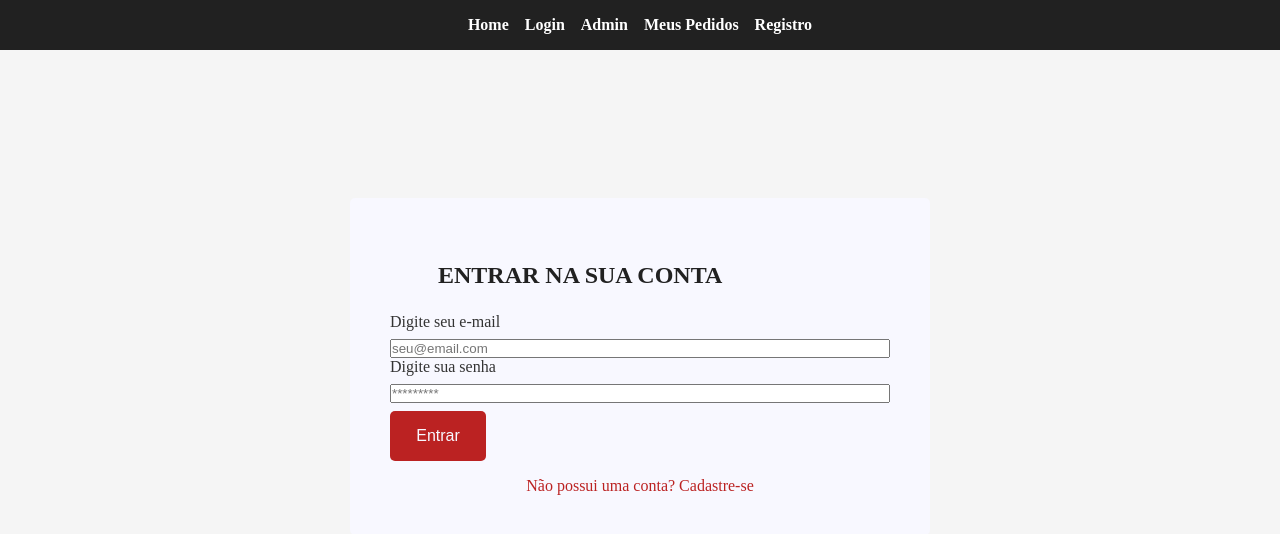
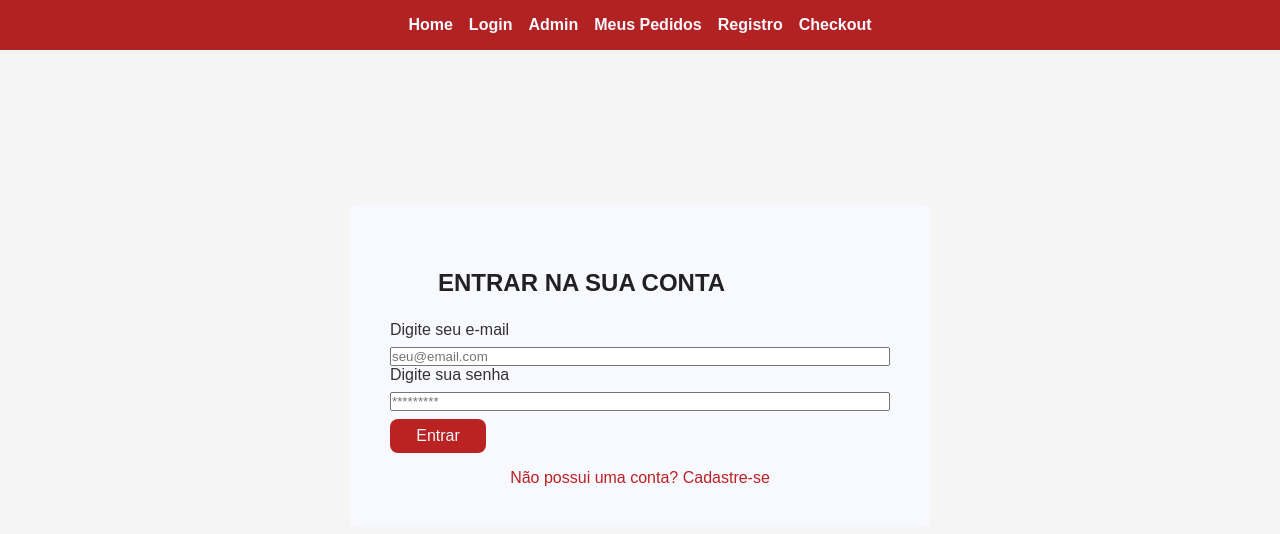
Before and after one commit to luanasantosb/projetoFututoDigital, a React (Vite) app: page /login in a window 1280 px wide. Shown: the top 534 px of the page. Built offline with nearby package versions, Linux system fonts and the light colour scheme.

Commit message:
página checkout

```diff
--- a/src/App.jsx
+++ b/src/App.jsx
@@ -5,6 +5,7 @@ import Admin from "./pages/Admin";
 import MeusPedidos from "./pages/MeusPedidos";
 import Registro from "./pages/Registro";
 import ServiceDetails from "./pages/ServiceDetails";
+import Checkout from "./pages/Checkout";
 
 
 function App() {
@@ -16,6 +17,7 @@ function App() {
         <Route path="/admin" element={<Admin />} />
         <Route path="/meus-pedidos" element={<MeusPedidos />} />
         <Route path="/registro" element={<Registro />} />
+        <Route path="/checkout" element={<Checkout />} />
       </Routes>
   );
 }
--- a/src/components/Menu.jsx
+++ b/src/components/Menu.jsx
@@ -19,6 +19,9 @@ export default function Menu() {
         <li style={styles.li}>
           <Link style={styles.link} to="/registro">Registro</Link>
         </li>
+        <li style={styles.li}>
+          <Link style={styles.link} to="/checkout">Checkout</Link>
+        </li>
       </ul>
     </nav>
   );
@@ -29,7 +32,7 @@ const styles = {
      display: "flex",
     justifyContent:"center",
     padding: "1rem",
-    backgroundColor: "#212121",
+    backgroundColor: "#B22222",
   },
   ul: {
     listStyle: "none",
@@ -40,7 +43,7 @@ const styles = {
   },
   li: {},
   link: {
-    color: "white",
+    color: "#f8f8ff",
     textDecoration: "none",
     fontWeight: "bold",
   },
--- a/src/components/ServiceCard.jsx
+++ b/src/components/ServiceCard.jsx
@@ -3,28 +3,42 @@ import { Link } from "react-router-dom";
 export default function ServiceCard({ service }) {
    if (!service || !service.id) return null;
   return (
-    <Link
-      to={`/service/${service.id}`}
-      style={{ textDecoration: "none", color: "inherit" }}
-    >
-      <div style={styles.card}>
-        <h3>{service.title}</h3>
-        <p>R$ {service.price}</p>
-      </div>
-    </Link>
+    <div style={styles.card}>
+      <Link to={`/service/${service.id}`} style={{ textDecoration: "none", color: "inherit" }}>
+        <div>
+          <h3>{service.title}</h3>
+          <p>R$ {service.price}</p>
+        </div>
+      </Link>
+      <Link to='./checkout' style={{ textDecoration: "none" }}>
+      <button style={styles.button}>Comprar</button>
+      </Link>
+    </div>
   );
 }
 
 const styles = {
   card: {
-    border: "1px solid #ddd",
+    border: "1px solid #B22",
     borderRadius: "8px",
     padding: "1rem",
     cursor: "pointer",
+    backgroundColor: "#f5f5f5",
   },
   image: {
     width: "100%",
     height: "150px",
     objectFit: "contain",
   },
+    button: {
+    backgroundColor: "#B22",
+    color: "#f8f8ff",
+    padding: "0.5rem",
+    border: "none",
+    borderRadius: "0.5rem",
+    cursor: "pointer",
+    fontSize: "1rem",
+    marginTop: "0.5rem",
+    width: "6rem",
+  },
 };
--- /dev/null
+++ b/src/pages/Checkout.jsx
@@ -0,0 +1,42 @@
+import { Link } from "react-router-dom";
+import Menu from "../components/Menu";
+function Checkout() {
+    return (
+        <div>
+            <Menu />
+            <h2 style={styles.h2}>Página de Checkout - Em construção!</h2>
+            <div style={styles.container}>
+                <h3>{service.title}</h3>
+                <img src={service.image} width={200} />
+                <p>{service.description}</p>
+                <strong style={styles.price}>Preço: R$ {service.price}</strong>
+            </div>
+            <Link to="/" style={{ textDecoration: 'none' }}>
+                <button style={{ ...styles.button, marginLeft: "1.5rem" }}>⬅ Voltar</button>
+            </Link>
+        </div>
+    );
+}
+export default Checkout;
+
+const styles = {
+    h2: {
+        margin: "1.5rem",
+        paddingLeft: "1.5rem",
+        color: "#212121",
+        textTransform: "uppercase",
+    },
+    button: {
+        textDecoration: "none",
+        backgroundColor: "#B22",
+        color: "#f8f8ff",
+        padding: "0.5rem",
+        border: "none",
+        borderRadius: "0.5rem",
+        cursor: "pointer",
+        fontSize: "1rem",
+        marginTop: "1rem",
+        display: "flex",
+        justifyContent: "center",
+    },
+}
--- a/src/pages/Home.jsx
+++ b/src/pages/Home.jsx
@@ -24,9 +24,11 @@ export default function Home() {
   return (
     <div>
       <Menu />
+      <h2 style={styles.h2}>SERVIÇOS</h2>
       <div style={styles.grid}>
         {services.map((service) => (
-          <ServiceCard key={service.id} service={service} />
+          <ServiceCard key={service.id} service={service}
+          />
         ))}
       </div>
     </div>
@@ -39,6 +41,21 @@ const styles = {
     gridTemplateColumns: "repeat(auto-fit, minmax(250px, 1fr))",
     gap: "1.5rem",
     padding: "1.5rem",
-    backgroundColor:"#666",
+    backgroundColor: "#f8f8ff",
+  },
+
+  h2: {
+    margin: "1.5rem",
+    paddingLeft: "1.5rem",
+    color: "#212121",
+    textTransform: "uppercase",
+  },
+
+  card: {
+    border: "1px solid #B22",
+    borderRadius: "10px",
+    padding: "1rem",
+    backgroundColor: "#f8f8ff",
+    boxShadow: "0 2px 6px rgba(0.0.0.0,1)",
   },
 };
--- a/src/pages/Login.jsx
+++ b/src/pages/Login.jsx
@@ -72,9 +72,9 @@ const styles = {
   button: {
     backgroundColor: "#B22",
     color: "#f8f8ff",
-    padding: "1rem",
+    padding: "0.5rem",
     border: "none",
-    borderRadius: "5px",
+    borderRadius: "0.5rem",
     cursor: "pointer",
     fontSize: "1rem",
     marginTop: "0.5rem",
@@ -87,4 +87,5 @@ const styles = {
     color:"#B22",
     fontSize:"1rem",
   },
+
 };
--- a/src/pages/Registro.jsx
+++ b/src/pages/Registro.jsx
@@ -58,31 +58,34 @@ const styles = {
   form: {
     width: "100%",
     maxWidth: "500px",
-    backgroundColor: "#f8f8ff",
+    backgroundColor: "#f5f5f5",
     padding: "2.5rem",
-    borderRadius: "5px",
+    borderRadius: "0.5rem",
     display: "flex",
     flexDirection: "column",
   },
 
   label: {
     fontSize: "1rem",
-    marginBottom: "0.5rem",
-    color: "#333",
+    color: "#212121",
+    marginTop: "1rem",
   },
   input: {
-    padding: "1rem",
-    borderRadius: "5px",
-    boder: "1px solid #212121",
+    border:"none",
+    outline:"none",
+    padding: "0.5rem",
+    borderRadius: "0.5rem",
+    borderBottom: "1px solid #212121",
     marginBottom: "1rem",
     fontSize: "1rem",
+    backgroundColor: "#f8f8ff",
   },
   button: {
     backgroundColor: "#B22",
     color: "#f8f8ff",
-    padding: "1rem",
+    padding: "0.5rem",
     border: "none",
-    borderRadius: "5px",
+    borderRadius: "0.5rem",
     cursor: "pointer",
     fontSize: "1rem",
     marginTop: "0.5rem",
--- a/src/pages/ServiceDetails.jsx
+++ b/src/pages/ServiceDetails.jsx
@@ -1,4 +1,4 @@
-import { useParams } from "react-router-dom";
+import { Link, useParams } from "react-router-dom";
 import { useEffect, useState } from "react";
 
 export default function Details() {
@@ -24,21 +24,29 @@ export default function Details() {
   if (!service) return <p>Serviço não encontrado 😢</p>;
 
   return (
-    <div>
+    <div style={styles.container}>
       <h1>{service.title}</h1>
       <img src={service.image} width={200} />
       <p>{service.description}</p>
-      <strong>Preço: R$ {service.price}</strong>
+      <strong style={styles.price}>Preço: R$ {service.price}</strong>
+
+      <Link to="/" style={{ textDecoration: 'none' }}>
+        <button style={styles.button}>⬅ Voltar</button>
+      </Link>
+
     </div>
   );
 }
 
-
 const styles = {
   container: {
-    padding: "2rem",
-    maxWidth: "800px",
-    margin: "0 auto",
+    padding: "1rem",
+    gap: "1rem",
+    display: "flex",
+    flexDirection: "column",
+    alignItems: "center",
+    margin: "1rem 2rem 0.5rem 2rem",
+    color:"f5f5f5",
   },
   image: {
     width: "100%",
@@ -49,5 +57,25 @@ const styles = {
   description: {
     margin: "1rem 0",
     lineHeight: 1.5,
+    color: "#212121",
+  },
+  button: {
+    textDecoration: "none",
+    backgroundColor: "#B22",
+    color: "#f8f8ff",
+    padding: "0.5rem",
+    border: "none",
+    borderRadius: "0.5rem",
+    cursor: "pointer",
+    fontSize: "1rem",
+    marginTop: "1rem",
+    display: "flex",
+    justifyContent: "center",
+  },
+  price: {
+    display: "block",
+    marginTop: "1rem",
+    fontSize: "1.2rem",
+    color: "#B22",
   },
 };
--- a/src/styles.css
+++ b/src/styles.css
@@ -2,3 +2,8 @@
     margin:0;
     padding: 0;
 }
+body,html{
+    background-color: #f5f5f5;
+    color: #212121;
+    font-family: 'Arial', sans-serif;
+}
```
